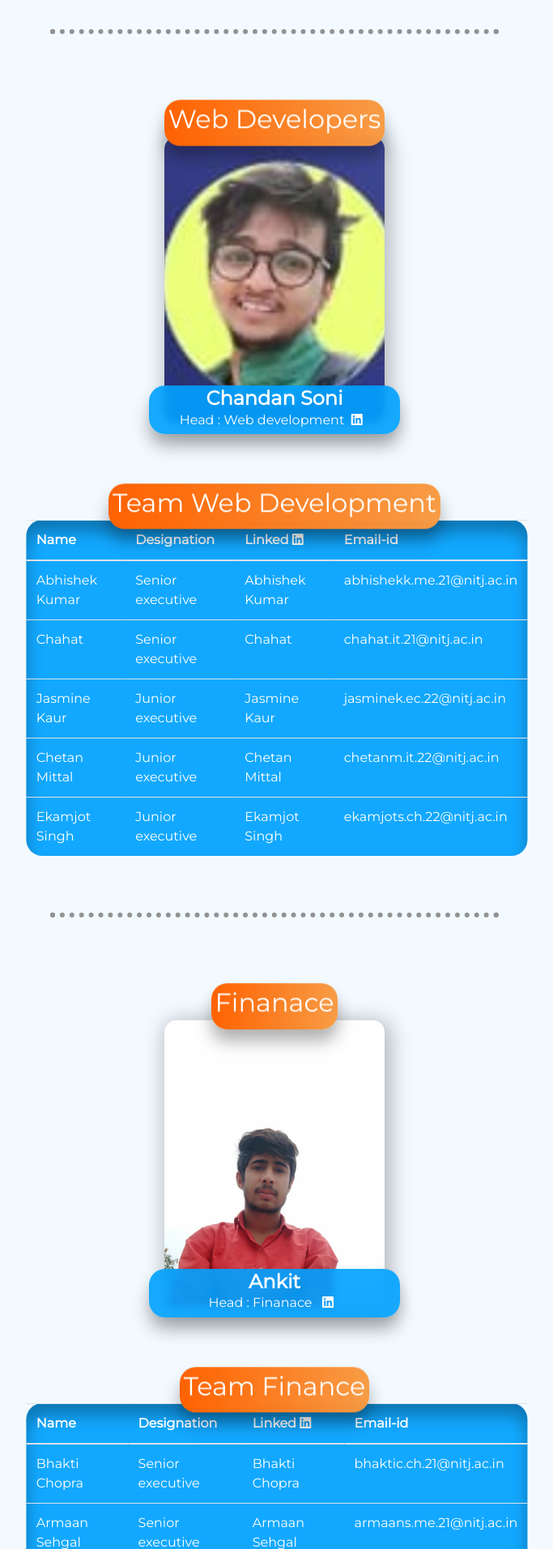
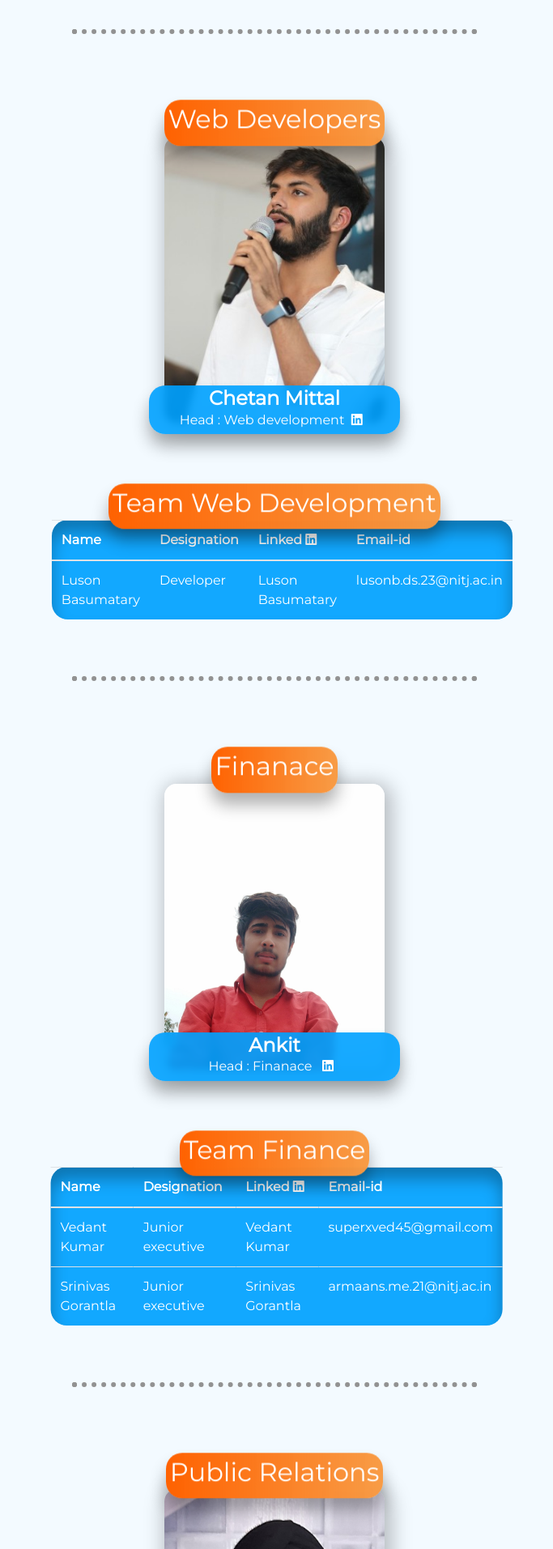
Before and after one commit to Luson045/ecell-nitj-website, a PHP site: page /team.html in a window 1280 px wide. Shown: the part 1144-3057 px from the top of the page at 81% size, without its empty margins (301-984 px from the left). Run offline with PHP 8.4, Linux system fonts and the light colour scheme; some web fonts are replaced.

Commit message:
updated induction page, added new team details

```diff
--- a/assets/css/team.css
+++ b/assets/css/team.css
@@ -151,19 +151,21 @@
 }
 
 .ecell_cohead{
-    background: url(team/VaibhavGUpta.jpeg);
-    background-size:contain;
+    background: url(../img/team_2025/IMG_5800\ -\ SHEETAL\ MEHAN.jpeg);
+    background-size:cover;
 }
 .ecell_cohead2{
-    background: url(team/NaincyGhiria.JPG);
+    background: url(../img/team_2025/Screenshot\ 2025-01-24\ 230920.png);
     background-size:cover;
+    background-position-y: 70% ;
+    background-position-x: 50%;
 }
 .ecell_cohead3{
     background: url(team/manikraj.jpg);
     background-size:cover;
 }
 .web_head{
-    background: url(team/chandan\ soni.jpg);
+    background: url(../img/team_2025/chetan\ mittal.jpeg);
     background-size:cover;
     background-repeat: no-repeat;
     background-position-x: 45%;
@@ -175,27 +177,31 @@
     background-position-x: 70%;
 }
 .prel_head{
-    background: url(team/bhavyavohra.jpg);
+    background: url(../img/team_2025/Uttamdeep\ Singh.jpg);
     background-size:cover;
-}
-.prel_head2{
-    background: url(team/akhleemkhan.jpg);
-    background-size:cover;
+    background-position-y: 70% ;
+    background-position-x: 50%;
 }
 .mark_head{
-    background: url(team/kanaksingh.jpg);
+    background: url(../img/team_2025/Shashank\ Agrahari.jpeg);
     background-size:cover;
+    background-position-y: 70% ;
+    background-position-x: 50%;
 }
 .operation_head{
     background: url(team/arshdeepsingh.jpg);
     background-size:cover;
 }
 .media_head{
-    background: url(team/akritimenon.jpg);
+    background: url(../img/team_2025/Dewansh\ Mishra.jpg);
     background-size:cover;
     background-position-y: 70% ;
     background-position-x: 50%;
 
+}
+
+.scrollable{
+    overflow-x: scroll;
 }
 
 @media only screen and (max-width:800px){
@@ -207,10 +213,13 @@
      flex-direction:column ;
  }
  .custom_table{
-     transform: translateX(2%);
+     transform: translateX(100px);
  }
  .navbar-brand{
     transform: translateY(-10%);
+ }
+ .dep_head, .dephead_info, .teams{
+    transform: translateX(50px);
  }
  }
 
--- a/team.html
+++ b/team.html
@@ -101,9 +101,9 @@
         <div class="dep_head ecell_cohead">
         </div>
         <div class="dephead_info">
-          <h2>Vaibhav Gupta</h2>
+          <h2>Sheetal Mehan</h2>
           <h3>Head : E-CELL&nbsp;
-            <a target="_new_tab" class="linkedin" href="https://www.linkedin.com/in/vaibhavgupta01/">
+            <a target="_new_tab" class="linkedin" href="https://www.linkedin.com/in/sheetal-mehan-12296624a/">
               <i class="fab fa-linkedin"></i>
             </a>&nbsp;
           </h3>
@@ -113,10 +113,10 @@
         <div class="dep_head ecell_cohead2">
         </div>
         <div class="dephead_info ">
-          <h2>Naincy Ghiria</h2>
+          <h2>Jasmine Kaur</h2>
           <h3>Head : E-CELL
             &nbsp;
-            <a target="_new_tab" class="linkedin" href="https://www.linkedin.com/in/naincy-ghiria-a1a97a202">
+            <a target="_new_tab" class="linkedin" href="https://www.linkedin.com/in/jasmine-kaur-a20b91253/">
               <i class="fab fa-linkedin"></i>
             </a>&nbsp;
           </h3>
@@ -152,9 +152,9 @@
           <div class="dep_head web_head">
           </div>
           <div class="dephead_info">
-            <h2>Chandan Soni</h2>
+            <h2>Chetan Mittal</h2>
             <h3>Head : Web development&nbsp;
-              <a target="_new_tab" class="linkedin" href="https://www.linkedin.com/in/rohit-yadav-b2a0a7202/">
+              <a target="_new_tab" class="linkedin" href="https://www.linkedin.com/in/ichetanmittal/?originalSubdomain=in">
                 <i class="fab fa-linkedin"></i>
               </a>&nbsp;
             </h3>
@@ -181,46 +181,10 @@
           <tbody>
             <tr>
               <!-- <th scope="row">1</th> -->
-              <td>Abhishek Kumar</td>
-              <td>Senior executive</td>
-              <td><a href="https://www.linkedin.com/in/abhishek-kumar-82a836222/">Abhishek Kumar</a></td>
-              <td><a href="mailto:abhishekk.me.21@nitj.ac.in">abhishekk.me.21@nitj.ac.in</a></td>
-            </tr>
-
-            <!--      <tr>-->
-            <!--        &lt;!&ndash; <th scope="row">2</th> &ndash;&gt;-->
-            <!--        <td>Aakansh Arora</td>-->
-            <!--        <td>Senior executive</td>-->
-            <!--        <td><a href=>Aakansh Arora</a></td>-->
-            <!--        <td><a href="mailto:aakansha.cm.20@nitj.ac.in">aakansha.cm.20@nitj.ac.in</a></td>-->
-            <!--      </tr>-->
-            <tr>
-              <!-- <th scope="row">2</th> -->
-              <td>Chahat</td>
-              <td>Senior executive</td>
-              <td><a href="https://www.linkedin.com/in/chahat-bansal-3117a1211/">Chahat</a></td>
-              <td><a href="mailto:chahat.it.21@nitj.ac.in">chahat.it.21@nitj.ac.in</a></td>
-            </tr>
-            <tr>
-              <!-- <th scope="row">2</th> -->
-              <td>Jasmine Kaur</td>
-              <td>Junior executive</td>
-              <td><a href="https://www.linkedin.com/in/jasmine-kaur-a20b91253/">Jasmine Kaur</a></td>
-              <td><a href="mailto:jasminek.ec.22@nitj.ac.in">jasminek.ec.22@nitj.ac.in</a></td>
-            </tr>
-            <tr>
-              <!-- <th scope="row">2</th> -->
-              <td>Chetan Mittal</td>
-              <td>Junior executive</td>
-              <td><a href="https://www.linkedin.com/in/ichetanmittal/">Chetan Mittal</a></td>
-              <td><a href="mailto:chetanm.it.22@nitj.ac.in">chetanm.it.22@nitj.ac.in</a></td>
-            </tr>
-            <tr>
-              <!-- <th scope="row">2</th> -->
-              <td>Ekamjot Singh</td>
-              <td>Junior executive</td>
-              <td><a href="https://www.linkedin.com/in/ekam-jot-singh-938419249/">Ekamjot Singh</a></td>
-              <td><a href="mailto:ekamjots.ch.22@nitj.ac.in">ekamjots.ch.22@nitj.ac.in</a></td>
+              <td>Luson Basumatary</td>
+              <td>Developer</td>
+              <td><a href="https://www.linkedin.com/in/luson-basumatary-79a93b244/">Luson Basumatary</a></td>
+              <td><a href="mailto:lusonb.ds.23@nitj.ac.in">lusonb.ds.23@nitj.ac.in</a></td>
             </tr>
           </tbody>
         </table>
@@ -265,32 +229,17 @@
           </thead>
           <div class="table-responsive">
             <tbody>
-               <td>Bhakti Chopra</td>
-              <td>Senior executive</td>
-              <td><a href="#">Bhakti Chopra</a></td>
-              <td><a href="mailto:bhaktic.ch.21@nitj.ac.in">bhaktic.ch.21@nitj.ac.in</a></td>
-              </tr>
-
-              <tr>
-                <!-- <th scope="row">4</th> -->
-                <td>Armaan Sehgal</td>
-                <td>Senior executive</td>
-                <td><a href="https://www.linkedin.com/in/armaan-sehgal-75b923234/">Armaan Sehgal</a></td>
-                <td><a href="mailto:armaans.me.21@nitj.ac.in">armaans.me.21@nitj.ac.in</a></td>
+              <td>Vedant Kumar</td>
+              <td>Junior executive</td>
+              <td><a href="https://www.linkedin.com/in/vedant-kumar-0b628b290">Vedant Kumar</a></td>
+              <td><a href="mailto:superxved45@gmail.com">superxved45@gmail.com</a></td>
               </tr>
               <tr>
                 <!-- <th scope="row">4</th> -->
-                <td>Vineet Bambah</td>
+                <td>Srinivas Gorantla</td>
                 <td>Junior executive</td>
-                <td><a href="https://www.linkedin.com/in/vineetbambah/">Vineet Bambah</a></td>
-                <td><a href="mailto:vineetb.ec.22@nitj.ac.in">vineetb.ec.22@nitj.ac.in</a></td>
-              </tr>
-              <tr>
-                <!-- <th scope="row">4</th> -->
-                <td>Sheetal Mehan</td>
-                <td>Junior executive</td>
-                <td><a href="https://www.linkedin.com/in/sheetal-mehan-12296624a/">Sheetal  Mehan</a></td>
-                <td><a href="mailto:sheetalm.ec.22@nitj.ac.in">sheetalm.ec.22@nitj.ac.in</a></td>
+                <td><a href="https://www.linkedin.com/in/srinivasg-?utm_source=share&utm_campaign=share_via&utm_content=profile&utm_medium=android_app">Srinivas Gorantla</a></td>
+                <td><a href="mailto:srinivasgorantla25046@gmail.com">armaans.me.21@nitj.ac.in</a></td>
               </tr>
             </tbody>
         </table>
@@ -307,27 +256,13 @@
           <div class="dep_head prel_head">
           </div>
           <div class="dephead_info">
-            <h2>Bhavya Vohra</h2>
+            <h2>Uttamdeep Singh</h2>
             <h3>Head : Public Relation
               &nbsp;
-              <a target="_new_tab" class="linkedin" href="https://www.linkedin.com/in/bhavya-vohra-149316221/">
+              <a target="_new_tab" class="linkedin" href="https://www.linkedin.com/in/uttamdeep-singh">
                 <i class="fab fa-linkedin"></i>
               </a>&nbsp;
             </h3>
-          </div>
-        </div>
-        <div class="head_divs">
-          <div class="dep_head prel_head2">
-          </div>
-          <div class="dephead_info ">
-            <h2>Akleem Khan</h2>
-            <h3>Head : Public Relation
-              &nbsp;
-              <a target="_new_tab" class="linkedin" href="https://www.linkedin.com/in/akleem-khan/">
-                <i class="fab fa-linkedin"></i>
-              </a>&nbsp;
-            </h3>
-
           </div>
         </div>
       </section>
@@ -350,28 +285,28 @@
 
           <tbody>
             <tr>
-              <td>Aurum Madaan</td>
-              <td>Senior executive</td>
-              <td><a href="https://www.linkedin.com/in/aurum-madaan-a9a29122a/">Aurum Madaan</a></td>
-              <td><a href="mailto:aurumm.ip.21@nitj.ac.in">aurumm.ip.21@nitj.ac.in</a></td>
+              <td>Drishti</td>
+              <td>Design team</td>
+              <td><a href="https://www.linkedin.com/in/drishti-singla-aa037428a?utm_source=share&utm_campaign=share_via&utm_content=profile&utm_medium=android_app">Drishti</a></td>
+              <td><a href="mailto:drishti.ec.23@nitj.ac.in">drishti.ec.23@nitj.ac.in</a></td>
             </tr>
             <tr>
-              <td>Uttamdeep Singh</td>
+              <td>Vikas Kumar</td>
               <td>Junior executive</td>
-              <td><a href="https://www.linkedin.com/in/uttamdeep-singh-38a761221/">Uttamdeep Singh</a></td>
-              <td><a href="mailto:uttamdeeps.ic.22@nitj.ac.in">uttamdeeps.ic.22@nitj.ac.in</a></td>
+              <td><a href="https://www.linkedin.com/in/rohillavikas/">Vikas Kumar</a></td>
+              <td><a href="mailto:vikask.ip.23@nitj.ac.in">vikask.ip.23@nitj.ac.in</a></td>
             </tr>
             <tr>
-              <td>Preeti Choubey </td>
+              <td>Vedant Kumar</td>
               <td>Junior executive</td>
-              <td><a href="https://www.linkedin.com/in/preeti-choubey-a55165257/">Preeti Choubey</a></td>
-              <td><a href="mailto:preetic.ic.22@nitj.ac.in">preetic.ic.22@nitj.ac.in</a></td>
+              <td><a href="https://www.linkedin.com/in/vedant-kumar-0b628b290">Vedant Kumar</a></td>
+              <td><a href="mailto:superxved45@gmail.com">superxved45@gmail.com</a></td>
             </tr>
             <tr>
-              <td>Saurabh Kumar</td>
+              <td>Rohit Bansal</td>
               <td>Junior executive</td>
-              <td><a href="https://www.linkedin.com/in/kumar-saurabh786/">Saurabh Kumar</a></td>
-              <td><a href="mailto:saurabhk.tt.22@nitj.ac.in">saurabhk.tt.22@nitj.ac.in</a></td>
+              <td><a href="https://www.linkedin.com/in/rohit-bansal-1b2457286">Rohit Bansal</a></td>
+              <td><a href="mailto:bansalrohit282@gmail.com">saurabhk.tt.22@nitj.ac.in</a></td>
             </tr>
           </tbody>
         </table>
@@ -388,10 +323,10 @@
           <div class="dep_head mark_head">
           </div>
           <div class="dephead_info">
-            <h2>Kanak Singh</h2>
+            <h2>Shashank Agrahari</h2>
             <h3>Head : Marketing
               &nbsp;
-              <a target="_new_tab" class="linkedin" href="https://www.linkedin.com/in/kanak-singh-30aa13251/">
+              <a target="_new_tab" class="linkedin" href="https://www.linkedin.com/in/shashank-agrahari-78b615253">
                 <i class="fab fa-linkedin"></i>
               </a>&nbsp;
             </h3>
@@ -415,46 +350,11 @@
           </thead>
 
           <tbody>
-            <td>Kumkum Rani</td>
-            <td>Senior executive</td>
-            <td><a href="https://www.linkedin.com/in/kumkum-rani-501a70228/">Kumkum Rani</a></td>
-            <td><a href="mailto:kumkumr.it.21@nitj.ac.in">kumkumr.it.21@nitj.ac.in</a></td>
-            </tr>
             <tr>
-              <td>Madhav Mangal</td>
+              <td>Ref</td>
               <td>Senior executive</td>
-              <td><a href="https://www.linkedin.com/in/madhavmangal/">Madhav Mangal</a></td>
-              <td><a href="mailto:madhavm.ip.21@nitj.ac.in">madhavm.ip.21@nitj.ac.in</a></td>
-            </tr>
-            <tr>
-              <td>Aryan Raj</td>
-              <td>Junior executive</td>
-              <td><a href="https://www.linkedin.com/in/aryan-raj-98b800257/">Aryan Raj</a></td>
-              <td><a href="mailto:aryanr.ic.22@nitj.ac.in">aryanr.ic.22@nitj.ac.in</a></td>
-            </tr>
-            <tr>
-              <td>Chahat</td>
-              <td>junior executive</td>
-              <td><a href="https://www.linkedin.com/in/chahat-goyal-6817b224b/">Chahat</a></td>
-              <td><a href="mailto:chahat.ec.22@nitj.ac.in">chahat.ec.22@nitj.ac.in</a></td>
-            </tr>
-            <tr>
-              <td>Shashank Agrahari</td>
-              <td>junior executive</td>
-              <td><a href="https://www.linkedin.com/in/shashank-agrahari-78b615253/">Shashank Agrahari</a></td>
-              <td><a href="mailto:shashanka.ip.22@nitj.ac.in">shashanka.ip.22@nitj.ac.in</a></td>
-            </tr>
-            <tr>
-              <td>Dipankar Prakash</td>
-              <td>junior executive</td>
-              <td><a href="https://www.linkedin.com/in/dipankar-prakash-b45096250/">Dipankar Prakash</a></td>
-              <td><a href="mailto:dipankarp.ic.22@nitj.ac.in">dipankarp.ic.22@nitj.ac.in</a></td>
-            </tr>
-            <tr>
-              <td>Dewansh Mishra</td>
-              <td>junior executive</td>
-              <td><a href="https://www.linkedin.com/in/kumkum-rani-501a70228/">Dewansh Mishra</a></td>
-              <td><a href="mailto:dewanshm.it.22@nitj.ac.in">dewanshm.it.22@nitj.ac.in</a></td>
+              <td><a href="https://www.linkedin.com/in/madhavmangal/">Reference</a></td>
+              <td><a href="mailto:madhavm.ip.21@nitj.ac.in">Reference</a></td>
             </tr>
           </tbody>
         </table>
@@ -471,10 +371,10 @@
           <div class="dep_head media_head">
           </div>
           <div class="dephead_info">
-            <h2>Akriti Menon</h2>
+            <h2>Dewansh Mishra</h2>
             <h3>Head : Media
               &nbsp;
-              <a target="_new_tab" class="linkedin" href="https://www.linkedin.com/in/akriti-menon-9b4187228/">
+              <a target="_new_tab" class="linkedin" href="https://www.linkedin.com/in/dewansh-mishra-946aab284">
                 <i class="fab fa-linkedin"></i>
               </a>&nbsp;
             </h3>
@@ -499,37 +399,11 @@
 
           <tbody>
             <tr>
-              <td>Aashi Jain</td>
-              <td>Senior executive</td>
+              <td>Hanzil Parambadan</td>
+              <td>Member</td>
               <td><a href="#">N/A</a></td>
-              <td><a href="mailto:aashij.it.21@nitj.ac.in">aashij.it.21@nitj.ac.in</a></td>
+              <td><a href="mailto:hanjilp.ee.23@nitj.ac.in">hanjilp.ee.23@nitj.ac.in</a></td>
             </tr>
-            <tr>
-              <td>Harshad Kurade</td>
-              <td>Junior executive</td>
-              <td><a href="https://www.linkedin.com/in/harshad-kurade-447007250/">Harshad Kurade</a></td>
-              <td><a href="mailto:harshadk.cs.22@nitj.ac.in">harshadk.cs.22@nitj.ac.in</a></td>
-            </tr>
-            <tr>
-              <td>Gursanjam Singh</td>
-              <td>Junior executive</td>
-              <td><a href="https://www.linkedin.com/in/gursanjam-singh-457b36249/">Gursanjam Singh</a></td>
-              <td><a href="mailto:gursanjams.me.22@nitj.ac.in">gursanjams.me.22@nitj.ac.in</a></td>
-            </tr>
-            </tr>
-            <tr>
-              <td>Manvir Kataria</td>
-              <td>Junior executive</td>
-              <td><a href="https://www.linkedin.com/in/manvir-kataria-548a3a250/">Manvir Kataria</a></td>
-              <td><a href="mailto:manvirk.cs.22@nitj.ac.in">manvirk.cs.22@nitj.ac.in </a></td>
-            </tr>
-            <tr>
-              <td>Bibhuti Ranjan</td>
-              <td>Junior executive</td>
-              <td><a href="https://www.linkedin.com/in/akriti-menon-9b4187228/">Bibhuti Ranjan</a></td>
-              <td><a href="mailto:bibhutir.cs.22@nitj.ac.in">bibhutir.cs.22@nitj.ac.in</a></td>
-            </tr>
-
           </tbody>
         </table>
       </div>
@@ -573,29 +447,10 @@
 
           <tbody>
             <tr>
-              <td>Navkamal Singh</td>
-              <td>Senior executive</td>
-              <td><a href="#">N/A</a></td>
-              <td><a href="mailto:navkanwals.ee.21@nitj.ac.in">navkanwals.ee.21@nitj.ac.in</a></td>
-            </tr>
-            <tr>
-              <td>Divyansh Anil </td>
+              <td>Adesh Anurag</td>
               <td>Junior executive</td>
-              <td><a href="https://www.linkedin.com/in/divyansh-anil-b2a225257/">Divyansh Anil </a></td>
-              <td><a href="mailto:divyansha.ch.22@nitj.ac.in ">divyansha.ch.22@nitj.ac.in </a></td>
-            </tr>
-            <tr>
-              <td>Priya Saxena</td>
-              <td>Junior executive</td>
-              <td><a href="https://www.linkedin.com/in/priya-saxena-0437b3256/">Priya Saxena</a></td>
-              <td><a href="mailto:priyas.ee.22@nitj.ac.in">priyas.ee.22@nitj.ac.in</a></td>
-            </tr>
-
-            <tr>
-              <td>Priya Darshini Nagar</td>
-              <td>Junior executive</td>
-              <td><a href="https://www.linkedin.com/in/priya-darshini-nagar-25648124b/">Priya Darshini Nagar</a></td>
-              <td><a href="mailto:priyadn.ic.22@nitj.ac.in">priyadn.ic.22@nitj.ac.in</a></td>
+              <td><a href="#!">N/A</a></td>
+              <td><a href="mailto:adesha.ce.23@nitj.ac.in">adesha.ce.23@nitj.ac.in</a></td>
             </tr>
           </tbody>
         </table>
```
Also changed, not shown: inductions/index.html (+45 -14 lines), assets/img/team_2025/Dewansh Mishra.jpg (added), assets/img/team_2025/IMG_20250124_191304 - Dewansh Mishra.jpg (added), assets/img/team_2025/IMG_5800 - SHEETAL MEHAN.jpeg (added), assets/img/team_2025/Screenshot 2025-01-24 230920.png (added), assets/img/team_2025/Shashank Agrahari.jpeg (added), assets/img/team_2025/Uttamdeep Singh.jpg (added), assets/img/team_2025/VEDANT KUMAR.jpg (added), assets/img/team_2025/VIKAS KUMAR.png (added), assets/img/team_2025/chetan mittal.jpeg (added), assets/img/team_2025/jasmine_kaur.jpeg (added), assets/img/team_2025/sheetal_menan.jpeg (added), 2 other files.
